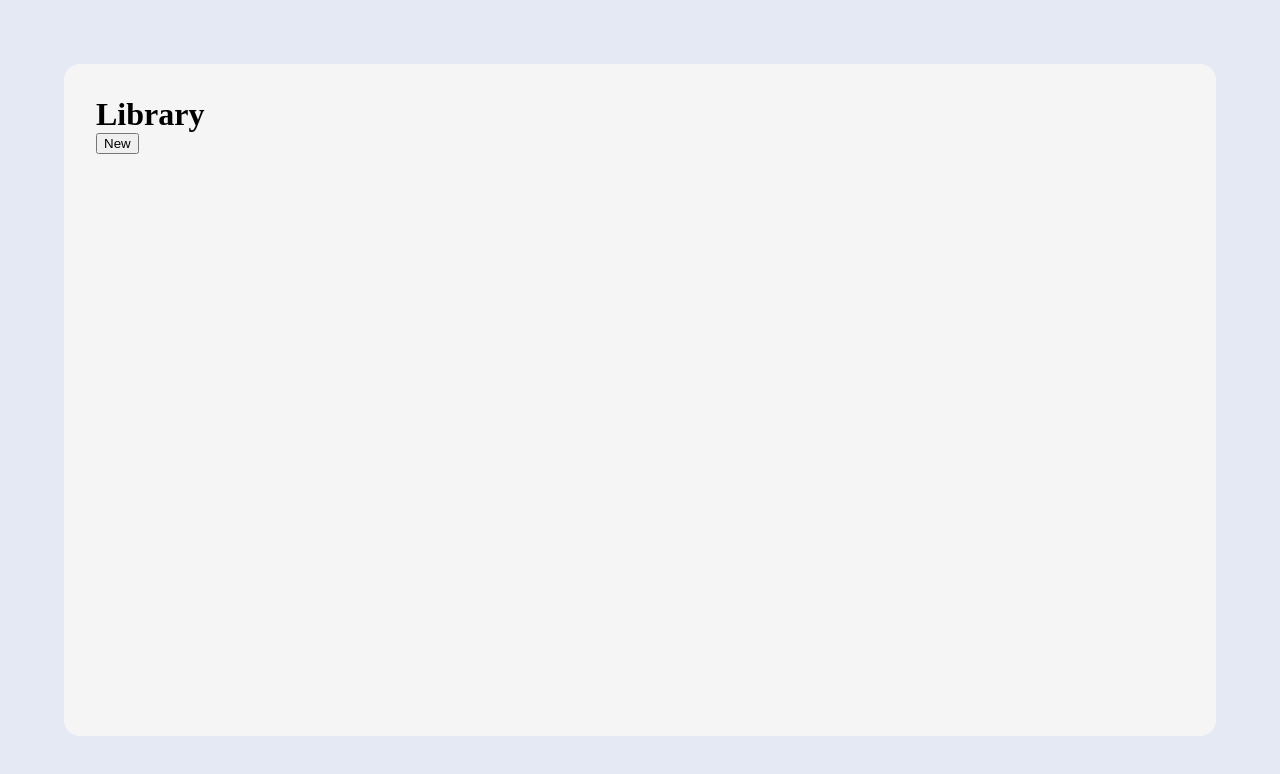
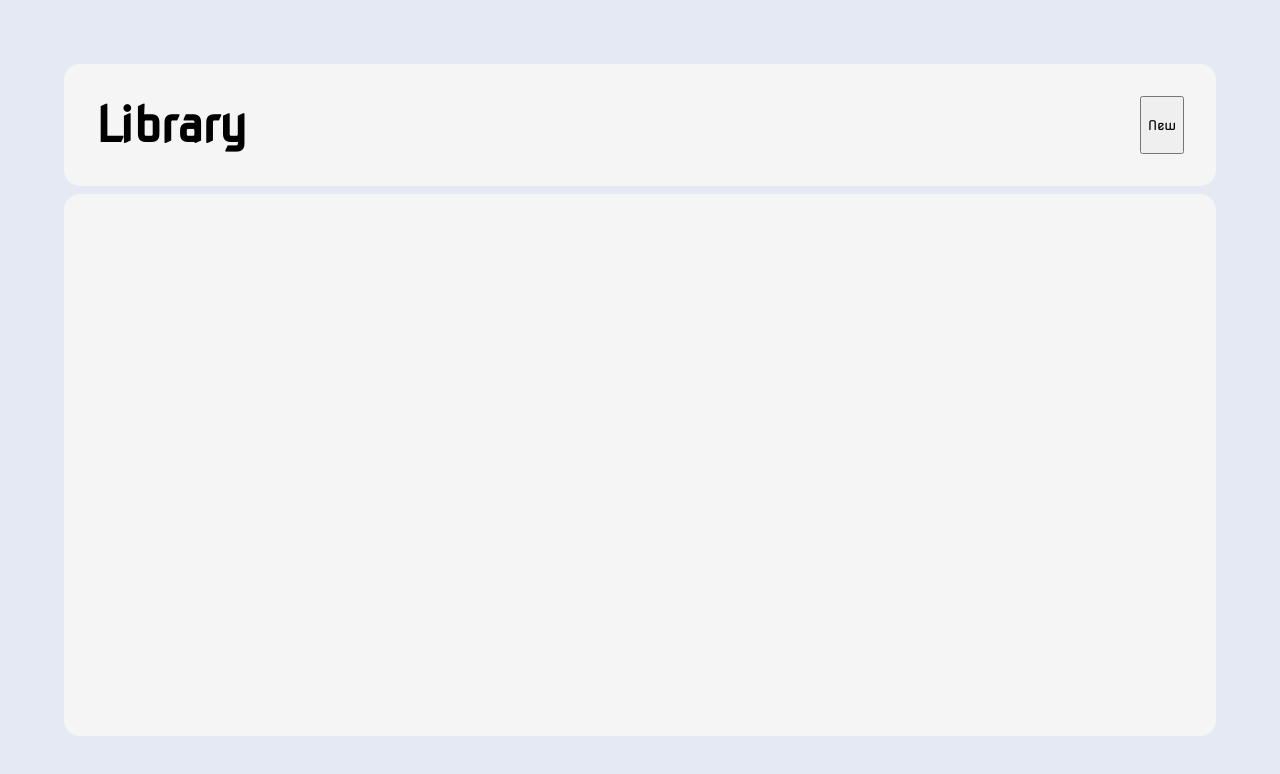
Before and after one commit to JhonatanDczel/library-app, a plain HTML site: page index.html in a window 1280 px wide. Drawn offline with Linux system fonts and the light colour scheme.

Commit message:
Estilo de header

```diff
--- a/css/style.css
+++ b/css/style.css
@@ -1,8 +1,19 @@
-* {box-sizing: border-box;}
+@import url('https://fonts.googleapis.com/css2?family=Montserrat:wght@400;500;700&family=Nova+Square&display=swap');
+
+* {box-sizing: border-box; font-family: 'Nova Square', sans-serif;}
 h2, h1{
   margin: 0;
   padding: 0;
 }
+
+h1 {
+  font-size: 3rem;
+}
+
+h2 {
+  font-size: 1.7rem;
+}
+
 html, body{
   margin: 0;
   padding: 0;
@@ -16,16 +27,19 @@ body {
   flex-direction: column;
   justify-content: center;
   padding: 4rem;
+  gap: 8px;
 }
 
 header {
   background-color: #f5f5f5;
-  border-radius: 16px 16px 0 0;
-  padding: 32px 32px 0 32px;
+  border-radius: 16px;
+  padding: 32px 32px 32px 32px;
+  display: flex;
+  justify-content: space-between;
 }
 
 main {
-  border-radius: 0 0 16px 16px;
+  border-radius: 16px;
   display: grid;
   flex: 1;
   grid-template-columns: repeat(auto-fit, 200px);
```
